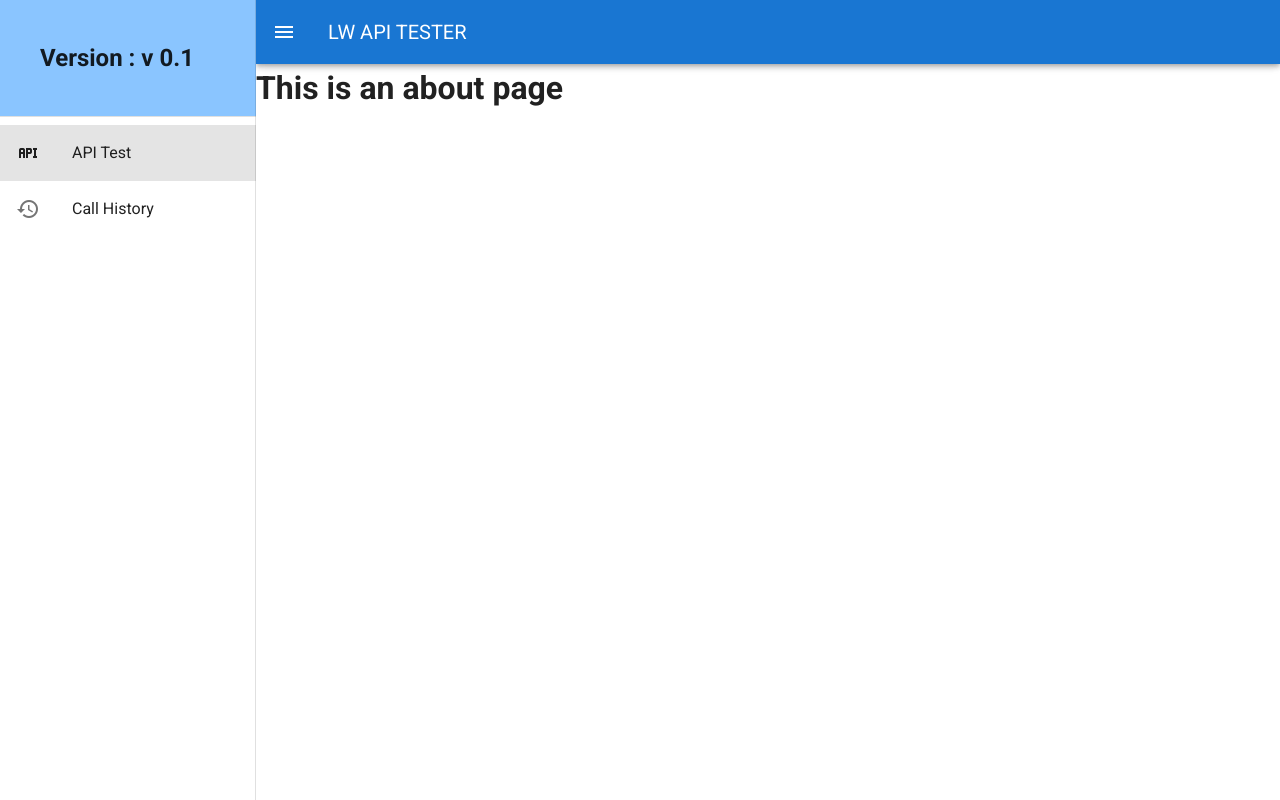
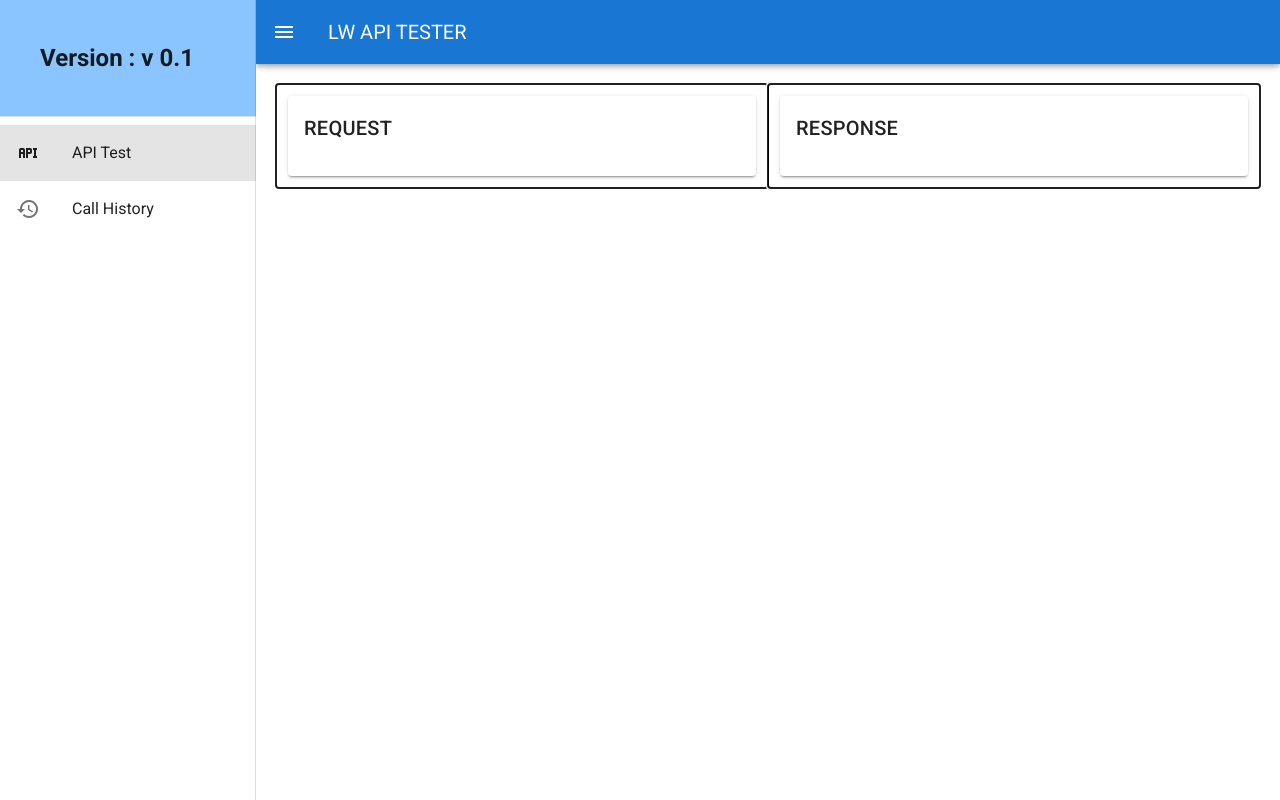
Before and after one commit to LonelyWolfLee/lw-project-api-tester, a Vue app in the folder frontend/: page /#/api in a window 1280 px wide. Built offline with nearby package versions, Linux system fonts and the light colour scheme.

Commit message:
Add space for request/response

```diff
--- a/frontend/src/views/Api.vue
+++ b/frontend/src/views/Api.vue
@@ -1,5 +1,35 @@
 <template>
-  <div class="about">
-    <h1>This is an about page</h1>
+  <div class="api">
+    <v-row>
+      <v-col class="request" cols="12" sm="6">
+        <v-card>
+          <v-card-title>REQUEST</v-card-title>
+          <v-card-text>
+
+          </v-card-text>
+        </v-card>
+      </v-col>
+      <v-spacer></v-spacer>
+      <v-col class="response" cols="12" sm="6">
+        <v-card>
+          <v-card-title>RESPONSE</v-card-title>
+          <v-card-text>
+
+          </v-card-text>
+        </v-card>
+      </v-col>
+    </v-row>
   </div>
 </template>
+
+<style scoped>
+.api {
+  margin: 32px;
+}
+.request {
+  outline-style: auto;
+}
+.response {
+  outline-style: auto;
+}
+</style>
```
